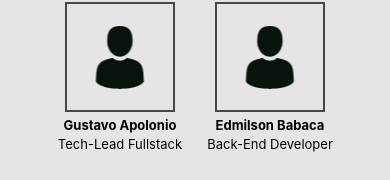
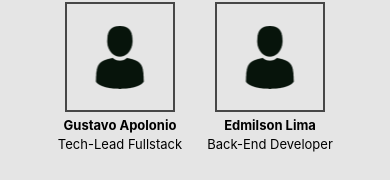
Before and after one commit to 6-Dev-SENAI/SixDevCompany, a React Native app: screen / in a window 390 px wide. Shown: the part 308-488 px from the top of the page. Built offline with nearby package versions, Linux system fonts and the light colour scheme.

Commit message:
Clean code

```diff
--- a/src/components/button/index.js
+++ b/src/components/button/index.js
@@ -5,7 +5,10 @@ import Styles from "./styles";
 export default function Button(props) {
     return (
         <View style={Styles.buttons}>
-            <Pressable style={Styles.button}>
+            <Pressable
+                style={Styles.button}
+                onPress={props.op}
+            >
                 <Text style={Styles.button_text}>{props.text}</Text>
             </Pressable>
         </View>
--- a/src/pages/employees/index.js
+++ b/src/pages/employees/index.js
@@ -46,7 +46,7 @@ export default function Employees() {
                         />
                         <Profile
                             imageSource={require('../../assets/images/user.png')}
-                            name="Edmilson Babaca"
+                            name="Edmilson Lima"
                             job="Back-End Developer"
                         />
                     </View>
--- a/src/pages/employees/styles.js
+++ b/src/pages/employees/styles.js
@@ -6,7 +6,6 @@ const Styles = StyleSheet.create({
         alignItems: 'center',
         justifyContent: 'space-around',
     },
-
 });
 
 export default Styles;
```
